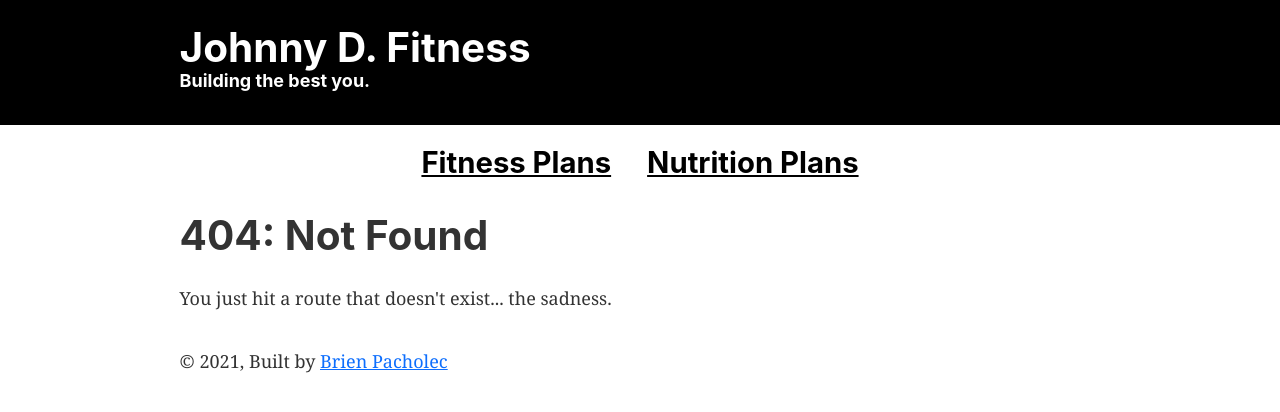
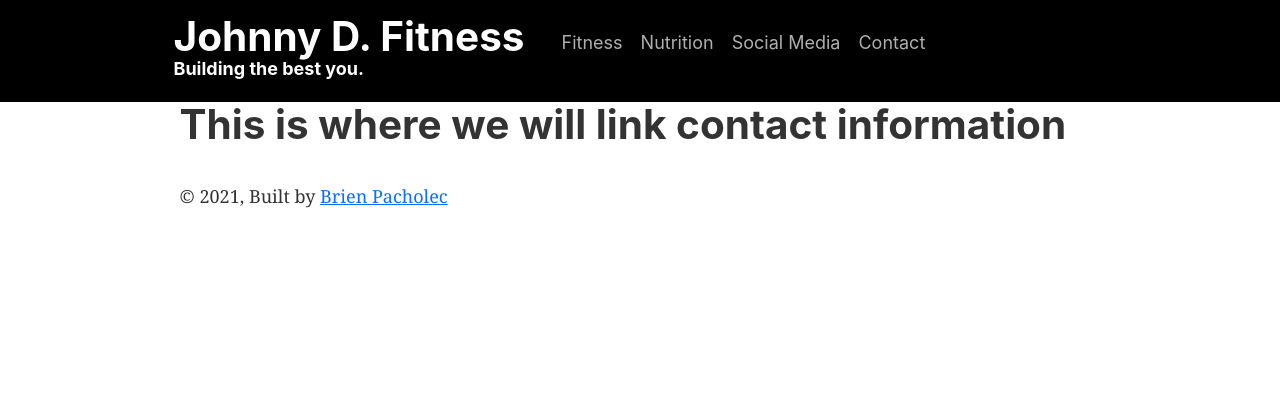
Before and after one commit to brienpacholec/johnnydfitness, a Gatsby site: page /contact in a window 1280 px wide. Before the commit this address had no page. Built offline with nearby package versions, Linux system fonts and the light colour scheme; Gatsby itself is replaced by a stand-in of ours.

Commit message:
navbar work

```diff
--- a/gatsby-config.js
+++ b/gatsby-config.js
@@ -10,15 +10,22 @@ module.exports = {
     author: `@brienpacholec`,
     siteUrl: `https://brienpacholec.com/`,
     menuLinks: [
-
       {
-        name:'Fitness Plans',
+        name:'Fitness',
         link:'/fitness'
       },
       {
-        name:'Nutrition Plans',
+        name:'Nutrition',
         link:'/nutrition'
-      }
+      },
+      {
+        name:'Social Media',
+        link:'/social'
+      },
+      {
+        name:'Contact',
+        link:'/contact'
+      },
     ]
   },
   plugins: [
--- a/src/components/header.js
+++ b/src/components/header.js
@@ -1,34 +1,13 @@
 import 'bootstrap/dist/css/bootstrap.min.css'
 import * as React from "react"
 import PropTypes from "prop-types"
-import { Link } from "gatsby"
-import Nav from 'react-bootstrap/Nav'
+import NavigationBar from "../components/navbar"
 
-const Header = ({ siteTitle, menuLinks, siteSlogan }) => (
+const Header = ({siteTitle, menuLinks, siteSlogan}) => (
   <header>
-    <div style={{background: `black`,marginBottom: `1.45rem`, paddingBottom: `1.45rem`,}}>
-      <div style={{margin: `0 auto`,maxWidth: 960,padding: `1.45rem 1.0875rem`,}}>
-        {/* Title */}
-        <h1 style={{ margin: 0 }}>
-          <Link to="/" style={{ color: `white`, textDecoration: `none`,}}>{siteTitle}</Link>
-        </h1>
-        {/* SLOGAN */}
-        <h4 style={{color: `white`,textDecoration: `none`,marginBottom: `-1.0rem`,}}>
-          {siteSlogan}
-        </h4>
-      </div>
-
+    <div style={{background: `black`,marginBottom: `0.05rem`, paddingBottom: `1.45rem`,}}>
+        <NavigationBar siteTitle={siteTitle} siteSlogan={siteSlogan} menuLinks={menuLinks}/>
     </div>
-     <Nav activeKey="/" className="" style={{margin: `0 auto`,maxWidth: 960,padding: ``, marginTop: `-1%`,placeContent:`center`}}>
-      {
-        menuLinks.map(link => (
-        <Nav.Item key={link.name}>
-          <Nav.Link style={{ color: `black`,}} href={link.link}><h2><u>{link.name}</u></h2></Nav.Link>
-        </Nav.Item>
-        ))
-      }
-      </Nav>
-
   </header>
 )
 
--- a/src/components/layout.css
+++ b/src/components/layout.css
@@ -595,3 +595,21 @@ pre tt:after {
     font-size: 100%;
   }
 }
+
+/* CUSTOM */
+.nav-item{
+  font-family: -apple-system, BlinkMacSystemFont, Segoe UI, Roboto, Oxygen, Ubuntu, Cantarell, Fira Sans, Droid Sans, Helvetica Neue, sans-serif;
+}
+.navbar-collapse.collapse{
+  margin-top:10px !important;
+  padding-left: 10px !important;
+}
+.nav-item > a{
+  transition: 0.3s !important;
+  color: rgb(175, 175, 175) !important;
+}
+.nav-item > a:hover, .nav-item > a:focus{
+  background-color: #222222;
+  color: white !important;
+  border-radius: 5px;
+}
--- /dev/null
+++ b/src/components/navbar.js
@@ -0,0 +1,36 @@
+import 'bootstrap/dist/css/bootstrap.min.css'
+import * as React from "react"
+import { Link } from "gatsby"
+import Nav from 'react-bootstrap/Nav'
+import Navbar from 'react-bootstrap/Navbar'
+import Container from 'react-bootstrap/Container'
+
+const NavigationBar = ({siteTitle, menuLinks, siteSlogan}) => (
+    <div style={{margin: `0 auto`,maxWidth: 960,}}>
+    <Navbar bg="transparent" expand="lg" variant="dark" color="indigo">
+    <Container>
+        <Navbar.Brand href="#home">
+            <h1 style={{ margin: 0 }}>
+                <Link to="/" style={{ color: `white`, textDecoration: `none`,}}>{siteTitle}</Link>
+            </h1>
+            <h4 style={{color: `white`,textDecoration: `none`,marginBottom: `-1.0rem`,}}>
+            {siteSlogan}
+            </h4>
+        </Navbar.Brand>
+        <Navbar.Toggle aria-controls="basic-navbar-nav" style={{marginTop:`10px`}}/>
+        <Navbar.Collapse id="basic-navbar-nav">
+        <Nav className="me-auto">
+            {
+                menuLinks.map(link => (
+                    <Nav.Item key={link.name}>
+                        <Nav.Link style={{color:`white`}} href={link.link}>{link.name}</Nav.Link>
+                    </Nav.Item>
+                ))
+            }
+        </Nav>
+        </Navbar.Collapse>
+    </Container>
+    </Navbar>
+    </div>
+)
+export default NavigationBar
--- /dev/null
+++ b/src/pages/contact.js
@@ -0,0 +1,12 @@
+import React from "react"
+import Layout from "../components/layout"
+import Seo from "../components/seo"
+
+const Cotnact = () => (
+  <Layout>
+    <Seo title="Social Media" />
+    <h1>This is where we will link contact information</h1>
+  </Layout>
+)
+
+export default Cotnact
```
Also changed, not shown: src/pages/social.js (added, +12 -0 lines).
